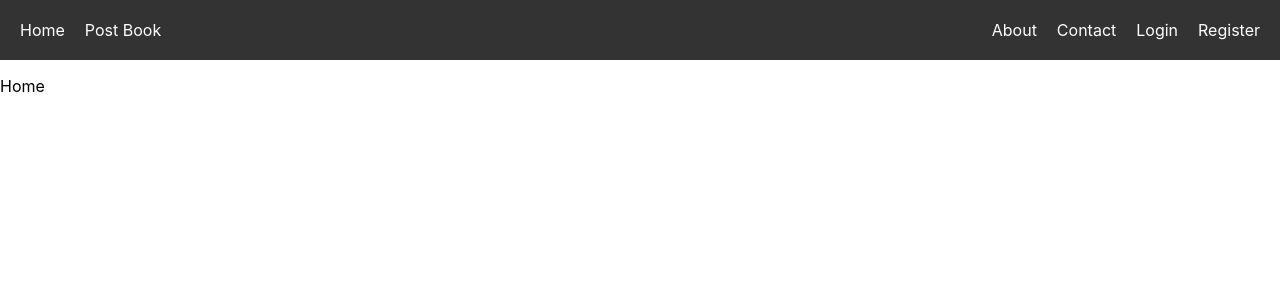
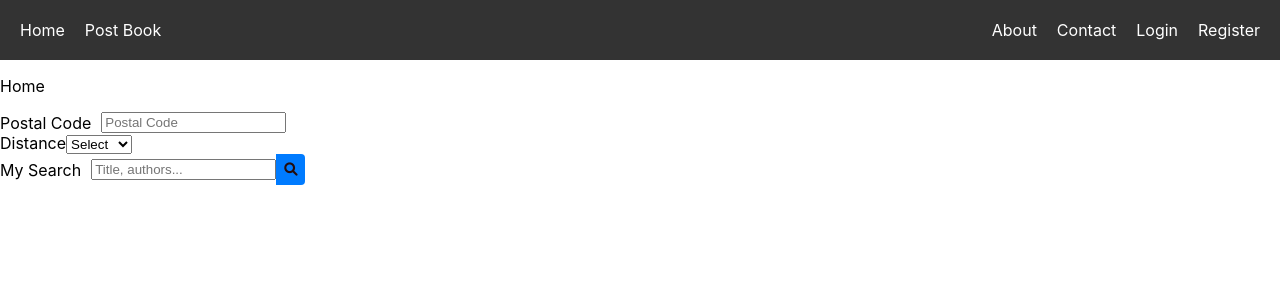
Before and after one commit to djeehem/boonjar, a React (Create React App) app in the folder client/: page / in a window 1280 px wide. Shown: the top 300 px of the page. Built offline with nearby package versions, Linux system fonts and the light colour scheme.

Commit message:
client side: adding postalCode, distance and search criterias

```diff
--- a/client/public/index.html
+++ b/client/public/index.html
@@ -12,6 +12,11 @@
       user's mobile device or desktop. See https://developers.google.com/web/fundamentals/web-app-manifest/
     -->
     <link rel="manifest" href="%PUBLIC_URL%/manifest.json" />
+    <!-- Include Font Awesome -->
+    <link
+      rel="stylesheet"
+      href="https://cdnjs.cloudflare.com/ajax/libs/font-awesome/6.0.0-beta3/css/all.min.css"
+    />
     <!--
       Notice the use of %PUBLIC_URL% in the tags above.
       It will be replaced with the URL of the `public` folder during the build.
--- a/client/src/pages/Home/Home.js
+++ b/client/src/pages/Home/Home.js
@@ -1,7 +1,167 @@
+import React, { useState } from 'react';
+import axios from '../../api/axios';
+import './SearchBox.css';
+
 const Home = () => {
-  console.log("Home");
+  const [searchResults, setSearchResults] = useState(null);
+  const [searchTerm, setSearchTerm] = useState(''); // When the value of the textbox change, set it in the variable searchTerm
+  const [postalCode, setPostalCode] = useState('');
+  const [postalCodeError, setPostalCodeError] = useState(false);  // track whether the postal code input has an error.
+  const [selectedDistance, setSelectedDistance] = useState(''); // State for selected distance
 
-  return <p>Home</p>;
+  const handleDistanceChange = (e) => {
+    setSelectedDistance(e.target.value);
+  };
+
+  const isValidPostalCode = (postalCode) => {
+
+    // Remove spaces and convert to uppercase
+    postalCode = postalCode.replace(/\s+/g, '').toUpperCase();
+
+    // Canadian postal code format: A1A1A1
+    const postalCodePattern = /^[A-Za-z]\d[A-Za-z]\d[A-Za-z]\d$/;
+
+    return postalCodePattern.test(postalCode);
+  };
+
+  const handleKeyDown = (e) => {
+    if (e.key === 'Enter') {
+      searchBooks();
+    }
+  };
+
+  const handlePostalCodeChange = (e) => {
+    // Remove any characters that are not letters or numbers
+    const cleanedValue = e.target.value.replace(/[^A-Za-z0-9]/g, '');
+    setPostalCode(cleanedValue.toUpperCase()); // Convert to uppercase
+    setPostalCodeError(false); // Reset postalCodeError when the value changes
+  };
+
+  const searchBooks = async () => {
+    try {
+      // Clear previous search results
+      setSearchResults(null);
+
+      // if there is no postalCode dont search
+      if (!postalCode || !isValidPostalCode(postalCode)) {
+        setPostalCodeError(true);
+        return;
+      }
+
+       // get the lat/long from Mapquest
+       const latLng = await getLatLongForPostalCode(postalCode);
+       if(!latLng){
+        setPostalCodeError(true);
+        return;
+       }
+       setPostalCodeError(false);
+
+        // Send search request to the server
+        const response = await axios.get('/api/books/near', {
+          params: {
+            latitude: latLng.lat,
+            longitude: latLng.lng,
+            maxDistance: selectedDistance * 1000 // convert in meters
+          }
+    });
+
+    // Handle successful response from the server
+    console.log('Search results received!');
+    console.log('Search results:', response.data);
+
+    // Set search results in the state
+    setSearchResults(response.data);
+    } catch (error) {
+      console.error('Error sending search request:', error);
+    }
+  };
+
+  const getLatLongForPostalCode = async (postalCode) => {
+    try {
+      const response = await axios.get('/get-lat-long', {
+          params: {
+              postalCode: postalCode,
+          },
+      });
+
+      const latLng = response.data;
+
+      return latLng;
+
+    } catch (error) {
+      console.error('Error getting lat/long from server:', error);
+
+      return null;
+    }
+  };
+
+  return (
+    <div>
+      <p>Home</p>
+      <div className="search-books">
+        <div className="postal-code-input">
+          <div className="postal-code-label">Postal Code</div>
+          <input
+            type="text"
+            value={postalCode}
+            placeholder="Postal Code"
+            onChange={handlePostalCodeChange}
+            style={postalCodeError ? { borderColor: 'red' } : {}}
+          />
+        </div>
+        <div className="distance-label">
+          <label>Distance</label>
+          <select value={selectedDistance} onChange={handleDistanceChange}>
+            <option value="">Select</option>
+            <option value="2">2 km</option>
+            <option value="5">5 km</option>
+            <option value="10">10 km</option>
+            <option value="25">25 km</option>
+            <option value="50">50 km</option>
+            <option value="100">100 km</option>
+          </select>
+        </div>
+        <div className="search-input">
+          <div className="my-search-label">My Search</div>
+          <div className="search-input-container">
+            <input
+              type="text"
+              value={searchTerm}
+              placeholder="Title, authors..."
+              onChange={(e) => setSearchTerm(e.target.value)}
+              onKeyDown={handleKeyDown}
+            />
+            <button className="search-icon" onClick={searchBooks}>
+              <i className="fas fa-search"></i>
+            </button>
+          </div>
+        </div>
+      </div>
+
+      {/* if Search is clicked and the postal code is empty, postalCodeError is set to true */}
+      {postalCodeError && <p style={{ color: 'red' }}>Please enter a valid postal code</p>}
+
+      {/* Display data count from search results */}
+      {searchResults && (
+        <p>Data Count: {searchResults.count}</p>
+      )}
+
+      {/* Display search results */}
+      {searchResults && (
+        <div id="search-results">
+          <p>Search Results:</p>
+          {/* Display each book data */}
+          {searchResults.data.map((book, index) => (
+            <div key={index}>
+              <p>Title: {book.title}</p>
+              <p>Address: {book.location.formattedAddress}</p>
+              {/* Display other book data here */}
+            </div>
+          ))}
+        </div>
+      )}
+    </div>
+  );
 };
 
 export default Home;
--- /dev/null
+++ b/client/src/pages/Home/SearchBox.css
@@ -0,0 +1,46 @@
+/* postal code textbox */
+.postal-code-input {
+  display: flex;
+  align-items: center;
+}
+
+.postal-code-label {
+  margin-right: 10px;
+}
+
+/* SearchBox.css */
+.search-box {
+    display: flex;
+    align-items: center;
+    border: 1px solid #ccc;
+    border-radius: 4px;
+    padding: 4px;
+  }
+
+  .search-box input {
+    flex: 1;
+    border: none;
+    outline: none;
+    padding: 8px;
+    font-size: 16px;
+    width: 100px !important;
+  }
+
+  .search-icon {
+    background-color: #007bff;
+    border: none;
+    color: #240c0c;
+    padding: 8px;
+    cursor: pointer;
+    border-top-right-radius: 4px;
+    border-bottom-right-radius: 4px;
+  }
+
+  .search-input {
+    display: flex;
+    align-items: center;
+  }
+
+  .my-search-label {
+    margin-right: 10px;
+  }
```
Also changed, not shown: 2 other files (tests, documents, lock files or other folders).
